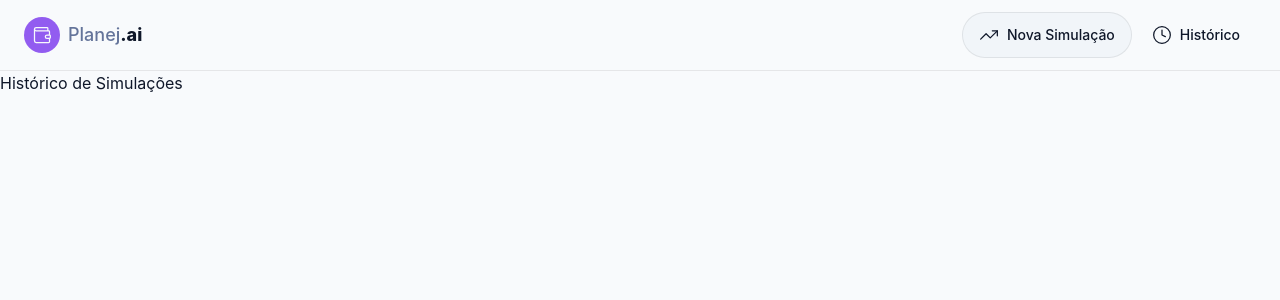
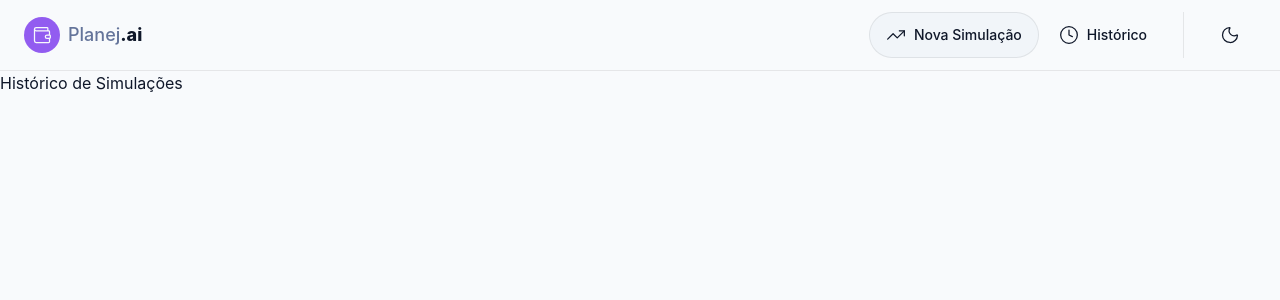
Before and after one commit to eduardo-hgombrade/planejai, a React (Vite) app: page /historico in a window 1280 px wide. Shown: the top 300 px of the page. Built offline with nearby package versions, Linux system fonts and the light colour scheme.

Commit message:
update:   src/components/shared/Header.tsx

```diff
--- /dev/null
+++ b/src/components/shared/Divider.tsx
@@ -0,0 +1,36 @@
+interface DividerProps {
+  orientation?: 'horizontal' | 'vertical'
+  spacing?: number
+  className?: string
+}
+
+export function Divider({
+  orientation = 'horizontal',
+  spacing = 16,
+  className,
+}: DividerProps) {
+  const style =
+    orientation === 'horizontal'
+      ? { marginTop: spacing, marginBottom: spacing }
+      : { marginLeft: spacing, marginRight: spacing }
+
+  const classNamesByOrientation = {
+    horizontal: 'w-full h-px',
+    vertical: 'self-stretch w-px',
+  }
+
+  return (
+    <div
+      role="separator"
+      aria-orientation={orientation}
+      style={style}
+      className={[
+        'bg-border',
+        classNamesByOrientation[orientation],
+        className,
+      ]
+        .filter(Boolean)
+        .join(' ')}
+    />
+  )
+}
--- a/src/components/shared/Header.tsx
+++ b/src/components/shared/Header.tsx
@@ -1,14 +1,20 @@
-import { Clock, TrendingUp, Wallet } from 'lucide-react'
+import { Clock, Moon, Sun, TrendingUp, Wallet } from 'lucide-react'
 import { useNavigate } from 'react-router-dom'
 
+import { useTheme } from '@/hooks/useTheme'
+
 import { Button } from './Button'
+import { Divider } from './Divider'
 
 export function Header() {
   const navigate = useNavigate()
+  const { theme, toggleTheme } = useTheme();
 
   return (
     <header className="border-b border-(--border) px-6 py-3">
       <nav className="flex items-center justify-between">
+
+        {/* Logo */}
         <div className="flex items-center gap-2">
           <div className="bg-primary flex h-9 w-9 items-center justify-center rounded-full">
             <Wallet size={20} className="text-primary-foreground" />
@@ -18,6 +24,8 @@
             <span className="font-extrabold">.ai</span>
           </span>
         </div>
+
+        {/* Navigation Buttons */}
         <div className="flex items-center gap-1">
           <Button
             variant="secondary"
@@ -33,7 +41,15 @@
           >
             <span className="hidden sm:inline">Histórico</span>
           </Button>
+          <Divider orientation="vertical" />
+          <Button
+            aria-label={`Mudar para tema ${theme === 'light' ? 'escuro' : 'claro'}`}
+            variant="ghost"
+            icon={theme === 'light' ? Moon : Sun}
+            onClick={toggleTheme}
+          />
         </div>
+
       </nav>
     </header>
   )
--- /dev/null
+++ b/src/context/theme/ThemeContext.tsx
@@ -0,0 +1,12 @@
+import { createContext } from 'react'
+
+export type Theme = 'light' | 'dark'
+
+interface ThemeContextValue {
+  theme: Theme
+  toggleTheme: () => void
+}
+
+export const ThemeContext = createContext<ThemeContextValue | undefined>(
+  undefined,
+)
--- /dev/null
+++ b/src/context/theme/ThemeProvider.tsx
@@ -0,0 +1,34 @@
+import { type PropsWithChildren,  useEffect,  useState } from 'react'
+
+import { type Theme, ThemeContext } from './ThemeContext'
+
+export function ThemeProvider({ children }: PropsWithChildren) {
+  const [theme, setTheme] = useState<Theme>(() => {
+    const localStorageTheme = localStorage.getItem('theme') as Theme | null
+
+    if (localStorageTheme) {
+      return localStorageTheme
+    }
+
+    const systemPrefersDark = window.matchMedia(
+      '(prefers-color-scheme: dark)',
+    ).matches
+
+    return systemPrefersDark ? 'dark' : 'light'
+})
+
+  useEffect(() => {
+    document.documentElement.setAttribute('data-theme', theme)
+    localStorage.setItem('theme', theme)
+  }, [theme])
+
+  const toggleTheme = () => {
+    setTheme((currentTheme) => (currentTheme === 'light' ? 'dark' : 'light'))
+  }
+
+  return (
+    <ThemeContext.Provider value={{ theme, toggleTheme }}>
+      {children}
+    </ThemeContext.Provider>
+  )
+}
--- /dev/null
+++ b/src/hooks/useTheme.tsx
@@ -0,0 +1,13 @@
+import { useContext } from 'react'
+
+import { ThemeContext } from '../context/theme/ThemeContext'
+
+export function useTheme() {
+  const context = useContext(ThemeContext)
+
+  if (context === undefined) {
+    throw new Error('useTheme deve ser usado dentro de um ThemeProvider')
+  }
+
+  return context
+}
--- a/src/main.tsx
+++ b/src/main.tsx
@@ -4,9 +4,12 @@
 import { createRoot } from 'react-dom/client'
 
 import App from './App.tsx'
+import { ThemeProvider } from './context/theme/ThemeProvider.tsx'
 
 createRoot(document.getElementById('root')!).render(
   <StrictMode>
-    <App />
+    <ThemeProvider>
+      <App />
+    </ThemeProvider>
   </StrictMode>,
 )
```
